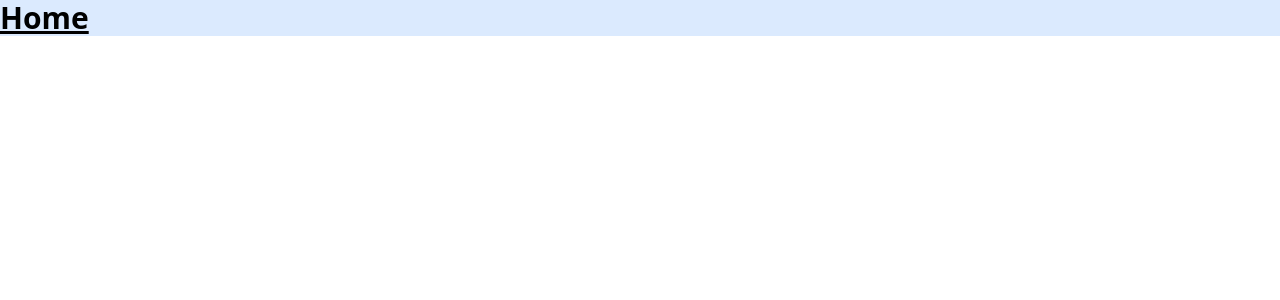
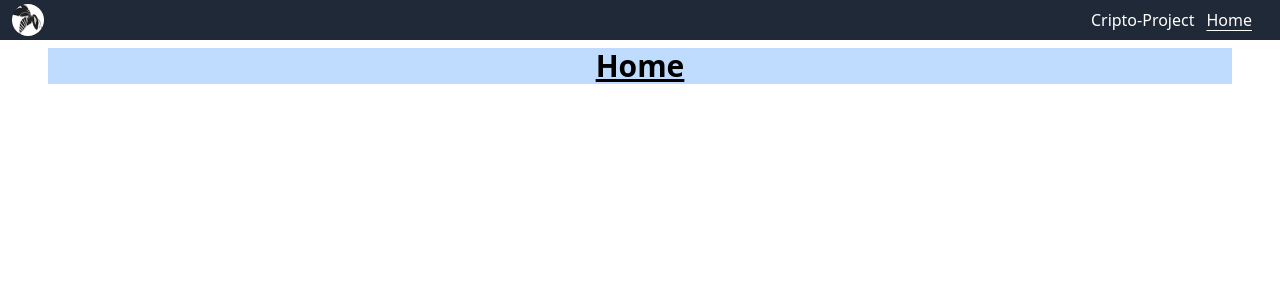
Before and after one commit to JEIZHER/Limitless, a React (Vite) app: page / in a window 1280 px wide. Shown: the top 300 px of the page. Built offline with nearby package versions, Linux system fonts and the light colour scheme.

Commit message:
creada Navbar basico y agregado el enrutamiento con useRouter y BrowserRouter

```diff
--- /dev/null
+++ b/src/Components/Navbar/index.jsx
@@ -0,0 +1,32 @@
+import { NavLink } from 'react-router-dom'
+const Navbar = () => {
+	const activeStyle = 'underline underline-offset-4'
+	return (
+		<nav className='flex justify-between items-center bg-gray-800 w-full h-10 top-0 pl-3 pr-5 text-white fixed'>
+			<img
+				className=' rounded-full w-8 h-8'
+				src='/ABEJA.png'
+				alt='Abeja-icono'
+			/>
+			<ul className='flex p-2 gap-3 '>
+				<li>
+					<NavLink
+						to='/Cripto-Project'
+						className={({ isActive }) => (isActive ? activeStyle : undefined)}
+					>
+						Cripto-Project
+					</NavLink>
+				</li>
+				<li>
+					<NavLink
+						to='/'
+						className={({ isActive }) => (isActive ? activeStyle : undefined)}
+					>
+						Home
+					</NavLink>
+				</li>
+			</ul>
+		</nav>
+	)
+}
+export default Navbar
--- a/src/Pages/App/index.jsx
+++ b/src/Pages/App/index.jsx
@@ -1,8 +1,8 @@
 import { useRoutes, BrowserRouter } from 'react-router-dom'
+import Navbar from '../../Components/Navbar'
 import Home from '../Home'
 import CriptoProject from '../CriptoProject'
 import './App.css'
-
 const AppRoutes = () => {
 	let routes = useRoutes([
 		{ path: '/', element: <Home /> },
@@ -10,13 +10,12 @@ const AppRoutes = () => {
 	])
 	return routes
 }
-
 const App = () => {
 	return (
 		<BrowserRouter>
+			<Navbar/>
 			<AppRoutes />
 		</BrowserRouter>
 	)
 }
-
 export default App
--- a/src/Pages/CriptoProject/index.jsx
+++ b/src/Pages/CriptoProject/index.jsx
@@ -1,8 +1,8 @@
 function CriptoProject() {
 	return (
 		<>
-			<div>
-				<h1 className='text-3xl font-bold underline bg-green-100'>
+			<div className="m-12 flex justify-center items-center bg-green-500" >
+				<h1 className='text-3xl font-bold underline '>
 					CriptoProject
 				</h1>
 			</div>
--- a/src/Pages/Home/index.jsx
+++ b/src/Pages/Home/index.jsx
@@ -1,8 +1,8 @@
 function Home() {
 	return (
 		<>
-			<div>
-				<h1 className='text-3xl font-bold underline bg-blue-100'>Home</h1>
+			<div className="flex justify-center items-center m-12 bg-blue-200">
+				<h1 className='text-3xl font-bold underline '>Home</h1>
 			</div>
 		</>
 	)
```
Also changed, not shown: public/ABEJA.png (added).
